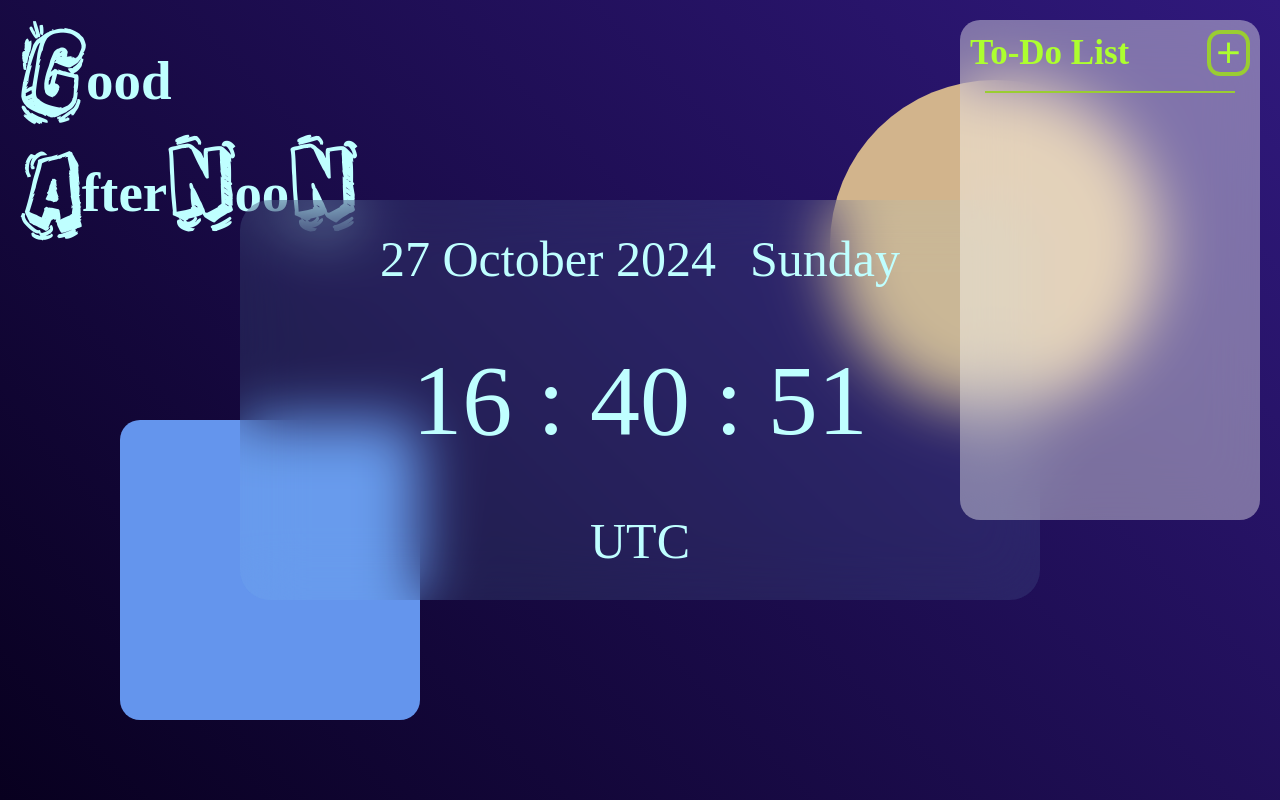
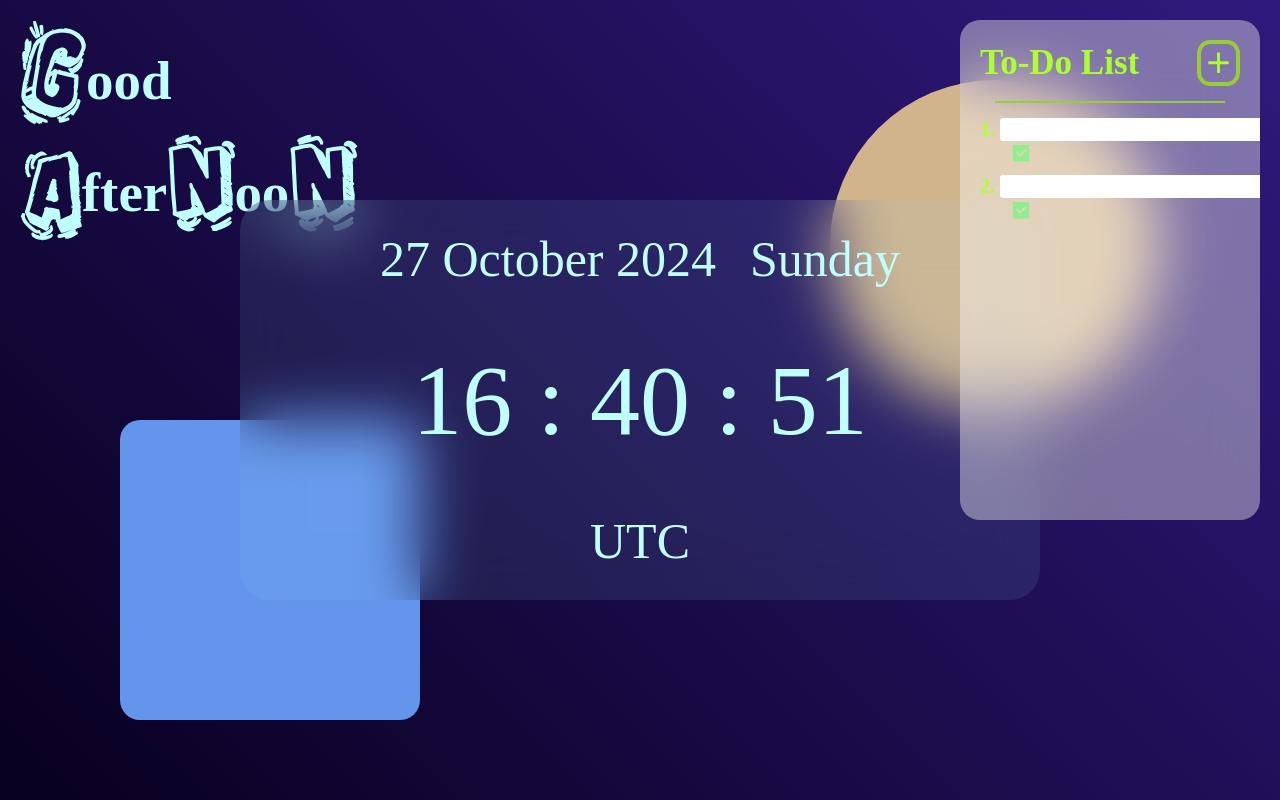
Before and after one commit to RudraPatel5435/Digital_Clock, a plain HTML site: page index.html in a window 1280 px wide. Both pictures are taken after a click on the element 1228 px from the left and 53 px from the top of the page. Drawn offline with nearby package versions, Linux system fonts and the light colour scheme; a web font is replaced by a local one.

Commit message:
Added the adding a task mechanism

```diff
--- a/index.html
+++ b/index.html
@@ -38,9 +38,9 @@
         </div>
         <hr class="separate">
         <div class="list">
-            <ul>
-
-            </ul>
+            <ol>
+                <li><input><i class="ri-checkbox-fill"></i></li>
+            </ol>
         </div>
     </div>
 
--- a/script.js
+++ b/script.js
@@ -61,7 +61,18 @@ setInterval(()=>{
 
 }, 1000)
 
+var allTasks = document.querySelector("ol")
 
+let num = 1;
 addTask.addEventListener("click", () => {
-
+    let newTask = document.createElement("li")
+    newTask.className = `${num}`
+    let newTaskText = document.createElement("input")
+    let check = document.createElement("i")
+    check.className = "ri-checkbox-fill"
+    check.id = `${num}`
+    newTask.appendChild(newTaskText)
+    newTask.appendChild(check)
+    allTasks.appendChild(newTask)
+    num+=1
 })
--- a/style.css
+++ b/style.css
@@ -24,7 +24,7 @@ body{
     font-size: 47px;
     margin-top: -100px;
     margin: 20px;
-    font-family: "GoodMorning";
+    font-family: "GoodMorning", "ClickClock";
 }
 
 .container{
@@ -87,7 +87,7 @@ body{
 }
 
 .todolist {
-    padding: 10px;
+    padding: 20px;
     color: greenyellow;
     height: 500px;
     width: 300px;
@@ -95,6 +95,7 @@ body{
     backdrop-filter: blur(30px);
     border-radius: 20px;
     margin: 20px 20px 0 0;
+    overflow-y: scroll;
 }
 .head{
     display: flex;
@@ -115,3 +116,23 @@ body{
     border: 1px solid yellowgreen;
     background-color: yellowgreen;
 }
+li{
+    margin: 10px 0 0 20px;
+}
+li::marker{
+    font-size: 20px;
+    font-weight: 700;
+}
+input {
+    color: black;
+    border-radius: 3px;
+    font-size: 20px;
+    border: none;
+    background-color: white;
+}
+.list i{
+    color: lightgreen;
+    font-size: 22px;
+    margin-left: 10px;
+    cursor: pointer;
+}
```
